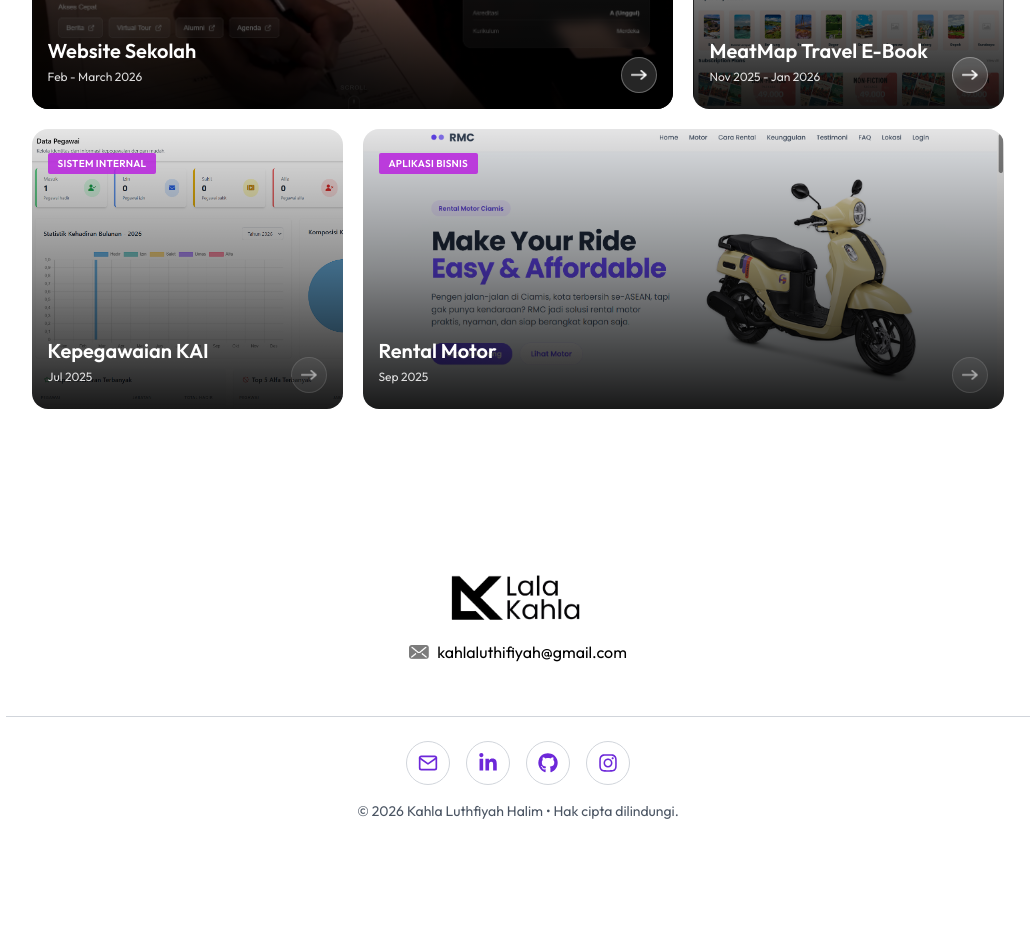
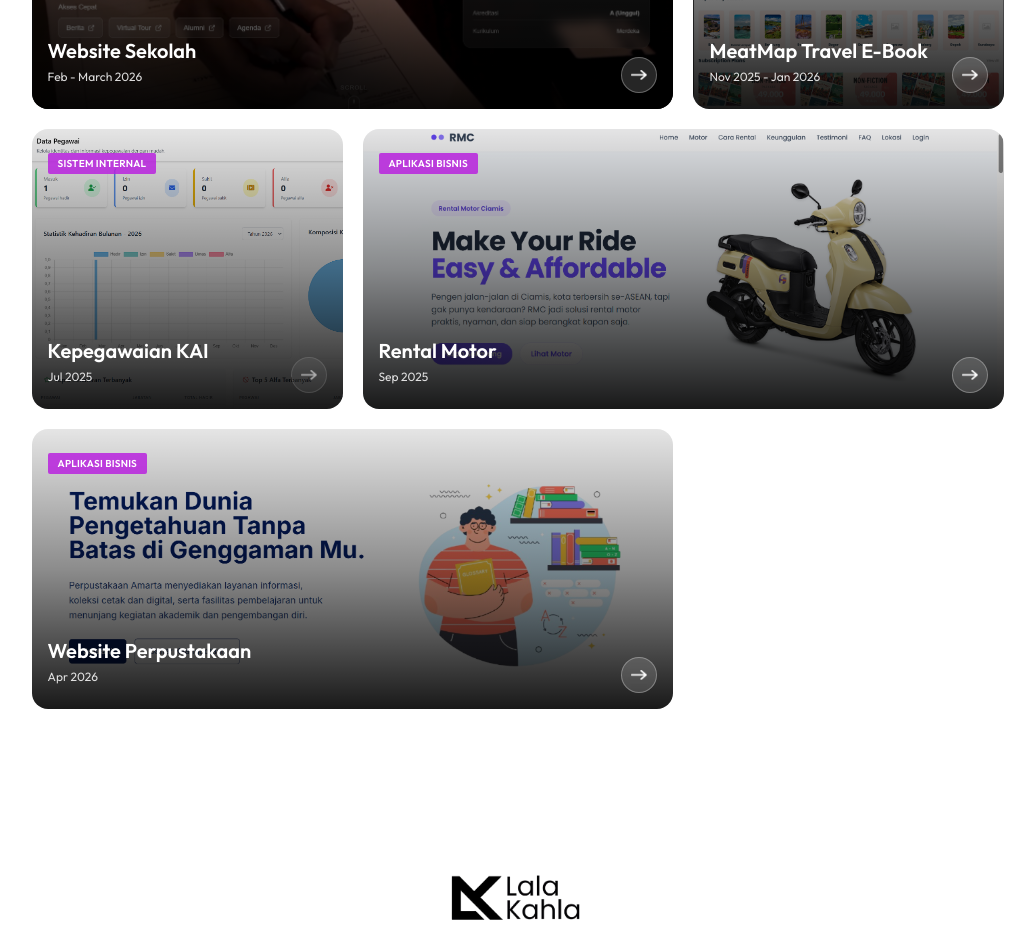
Before and after one commit to kahlaluthfi31/portfolio-kahla, a Next.js app: page / in a window 1280 px wide. Shown: the part 3560-4486 px from the top of the page, without its empty margins (122-1157 px from the left). Before the commit the page ends 4405 px from the top, so only its background shows below. Built offline with nearby package versions, Linux system fonts and the light colour scheme; a web font is replaced by a local one.

Commit message:
tambah url untuk web nya

```diff
--- a/components/Work.jsx
+++ b/components/Work.jsx
@@ -46,11 +46,23 @@
             name: "Rental Motor",
             icon: "/assets/rental-motor.png",
             year: "Sep 2025",
-            link: "",
+            link: "https://rmc-kahla.wiska.site/",
             category: { ID: "APLIKASI BISNIS", EN: "BUSINESS APP" },
             summary: {
                 ID: "Sistem pemesanan rental motor dengan alur booking yang sederhana dan cepat.",
                 EN: "Motorbike rental booking system with a simple and fast reservation flow.",
+            },
+            size: "lg",
+        },
+        {
+            name: "Website Perpustakaan",
+            icon: "/assets/perpus.png",
+            year: "Apr 2026",
+            link: "https://library-project-mu-orcin.vercel.app",
+            category: { ID: "APLIKASI BISNIS", EN: "BUSINESS APP" },
+            summary: {
+                ID: "Platform website perpustakaan yang menyediakan berbagai layanan dan informasi terkait peminjaman buku, katalog, dan manajemen anggota secara online.",
+                EN: "Library website platform that provides various services and information related to book borrowing, catalogs, and member management online.",
             },
             size: "lg",
         },
```
Also changed, not shown: public/assets/perpus.png (added).
